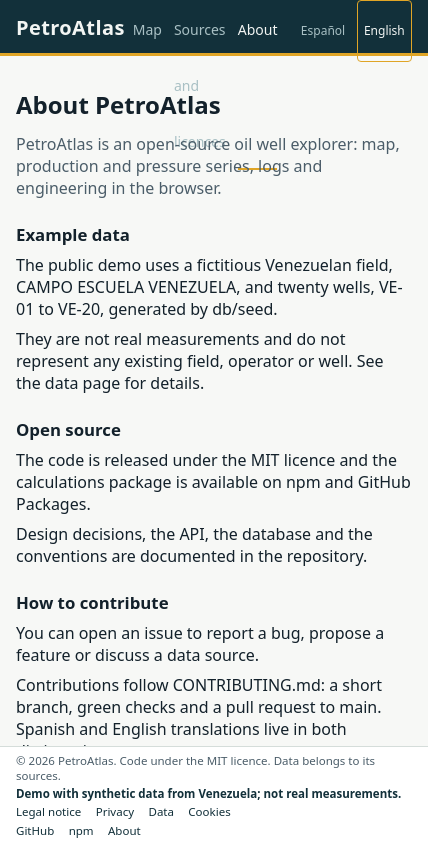
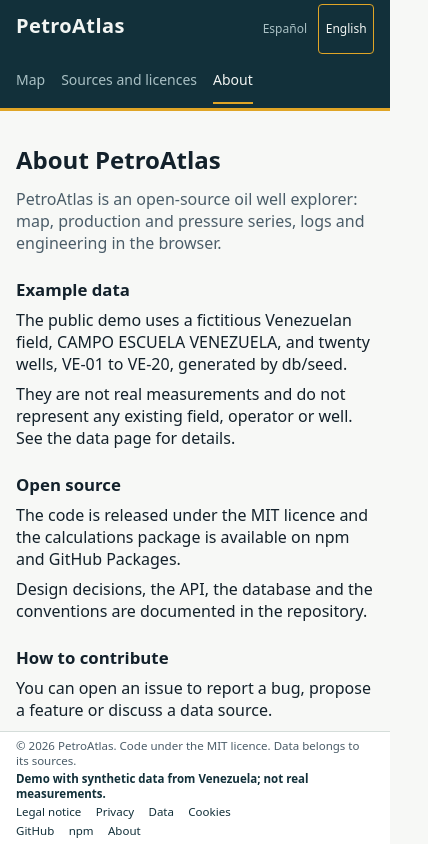
Before and after one commit to SuricatoAviones/petro-atlas, a Next.js app in the folder apps/web/: page /en/acerca in a window 390 px wide. Shown: the whole page, 428 px wide, since content can reach past the window. Built offline with nearby package versions, Linux system fonts and the light colour scheme.

Commit message:
fix(web): wrap the phone header so the page cannot overflow the viewport

```diff
--- a/apps/web/src/app/globals.css
+++ b/apps/web/src/app/globals.css
@@ -1284,8 +1284,21 @@ body {
 }
 
 @media (max-width: 48rem) {
+  /* The wrapped header grows beyond the desktop height, so the shell's first
+     row cannot stay pinned to --header-height. */
+  .app-shell {
+    grid-template-rows: auto minmax(0, 1fr) auto;
+  }
+
+  /* The brand and the language buttons keep the first row and the links wrap
+     below: no font metric can push the page past the phone viewport
+     (docs/18: no view overflows at 360 px). */
   .app-header {
+    flex-wrap: wrap;
     gap: 0.5rem;
+    row-gap: 0.25rem;
+    padding-block: 0.25rem;
+    line-height: var(--touch-target);
   }
 
   .app-header__tagline {
@@ -1293,7 +1306,13 @@ body {
   }
 
   .app-header__nav {
-    gap: 0.75rem;
+    flex-basis: 100%;
+    order: 1;
+    gap: 1rem;
+  }
+
+  .app-header__language {
+    margin-left: auto;
   }
 
   /* ADR 0007: the map fills the page and the panel becomes a bottom sheet. */
```
